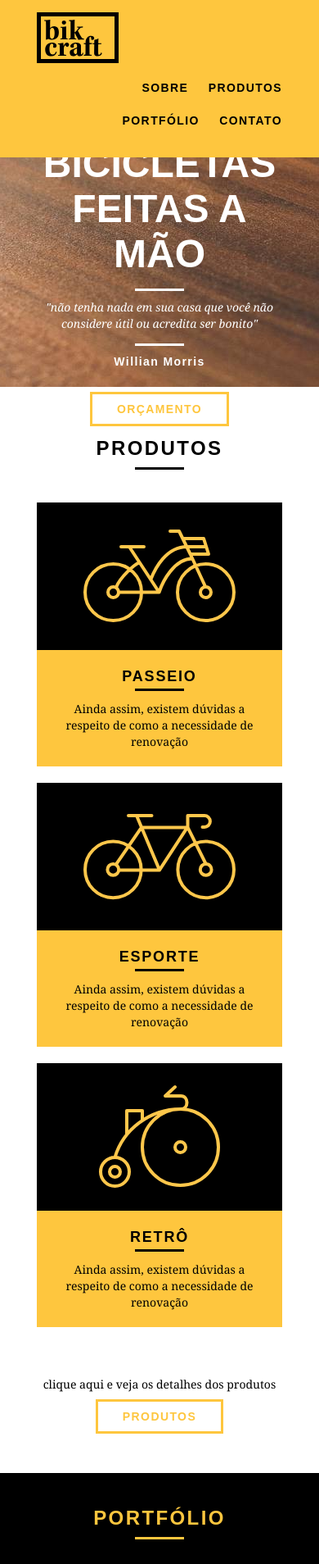
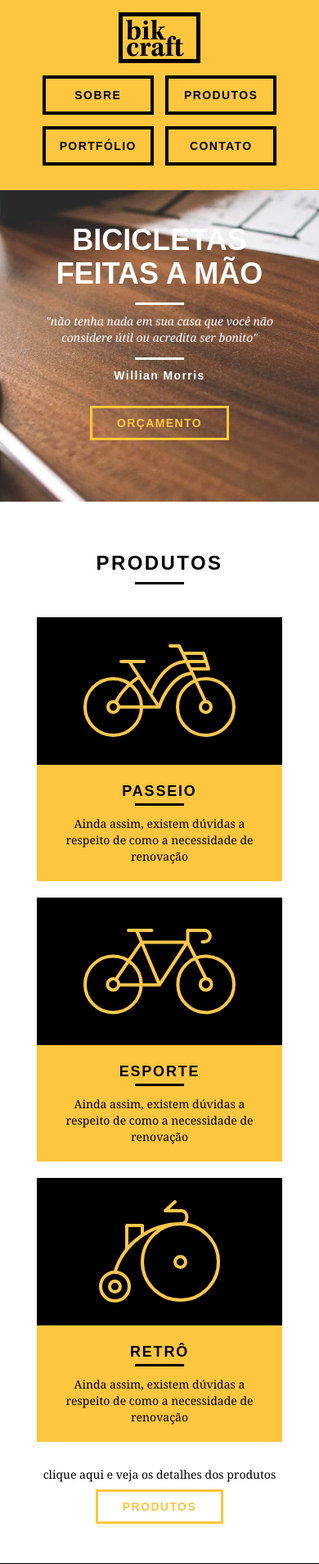
Before and after one commit to WebertiBarbosa/bikcraft, a PHP site: page / in a window 390 px wide. Shown: the top 1908 px of the page at 82% size. Run offline with PHP 8.4, Linux system fonts and the light colour scheme.

Commit message:
home responsivo

```diff
--- a/web/contato.html
+++ b/web/contato.html
@@ -9,6 +9,7 @@
 	<link rel="stylesheet" href="css/grid.css">
 	<link rel="stylesheet" href="css/style.css">
 	<link rel="stylesheet" href="css/contato.css">
+	<link rel="stylesheet" href="css/responsivo.css">
 
 </head>
 
--- /dev/null
+++ b/web/css/responsivo.css
@@ -0,0 +1,77 @@
+/* Estilo para tablets */
+@media only screen and (min-width: 788px) and (max-width: 979px) {
+	/* qualidade home */
+	.qualidade::after {
+		right: 66px;
+	}
+
+	.qualidade_lista li {
+		padding: 0 10px;
+	}
+
+	/* footer */
+
+	.footer_redes ul li a{
+		padding: 6px;
+	}
+
+	.footer_redes ul li a img{
+		width: 26px;
+		height: 26px;
+	}
+
+}
+
+/* Estilo para smartphones */
+@media only screen and (max-width: 787px) {
+
+	.header {
+		position: relative;
+		padding-bottom: 0px;
+	}
+
+	.header img {
+		margin: 0 auto 10px auto;
+	}
+
+	.header_menu {
+		text-align: center;
+	}
+
+	.header_menu ul li {
+		margin: 5px;
+	}
+
+	.header_menu ul li a {
+		border: 4px solid #000;
+		width: 136px;
+		display: block;
+		float: left;
+	}
+
+	.header_menu ul li a:hover {
+		border-color: #fff;
+	}
+
+	/* Introducao */
+	.introducao h1 {
+		font-size: 36px;
+	}
+
+	.introducao {
+		margin-top: 0px;
+		padding-top: 40px;
+		background: url("../img/bg-mobile.jpg") no-repeat center;
+		background-size: cover;
+	}
+
+	/* call */
+	.call {
+		padding-top: 10px;
+	}
+
+	.qualidade::after {
+		display: none;
+	}
+
+}
--- a/web/css/style.css
+++ b/web/css/style.css
@@ -193,6 +193,10 @@ img {
   text-align: center;
 }
 
+.produtos_lista li img {
+  margin: 0 auto;
+}
+
 .produtos_lista li h3 {
   font-weight: bold;
   font-size: 18px;
@@ -220,11 +224,10 @@ img {
   padding: 20px;
 
 }
-.produtos_icone img {
-  /* padding-left: 30px; */
+/* .produtos_icone img {
   position: relative;
   left: 30px;
-}
+} */
 
 .call {
   padding-top: 40px;
--- a/web/index.html
+++ b/web/index.html
@@ -8,6 +8,7 @@
 	<link rel="stylesheet" href="css/reset.css">
 	<link rel="stylesheet" href="css/grid.css">
 	<link rel="stylesheet" href="css/style.css">
+	<link rel="stylesheet" href="css/responsivo.css">
 </head>
 
 <body>
--- a/web/portfolio.html
+++ b/web/portfolio.html
@@ -9,6 +9,7 @@
 	<link rel="stylesheet" href="css/grid.css">
 	<link rel="stylesheet" href="css/style.css">
 	<link rel="stylesheet" href="css/portfolio.css">
+	<link rel="stylesheet" href="css/responsivo.css">
 
 </head>
 
--- a/web/produtos.html
+++ b/web/produtos.html
@@ -9,6 +9,7 @@
 	<link rel="stylesheet" href="css/grid.css">
 	<link rel="stylesheet" href="css/style.css">
 	<link rel="stylesheet" href="css/produtos.css">
+	<link rel="stylesheet" href="css/responsivo.css">
 
 </head>
 
--- a/web/sobre.html
+++ b/web/sobre.html
@@ -9,6 +9,7 @@
 	<link rel="stylesheet" href="css/grid.css">
 	<link rel="stylesheet" href="css/style.css">
 	<link rel="stylesheet" href="css/sobre.css">
+	<link rel="stylesheet" href="css/responsivo.css">
 
 </head>
 
```
